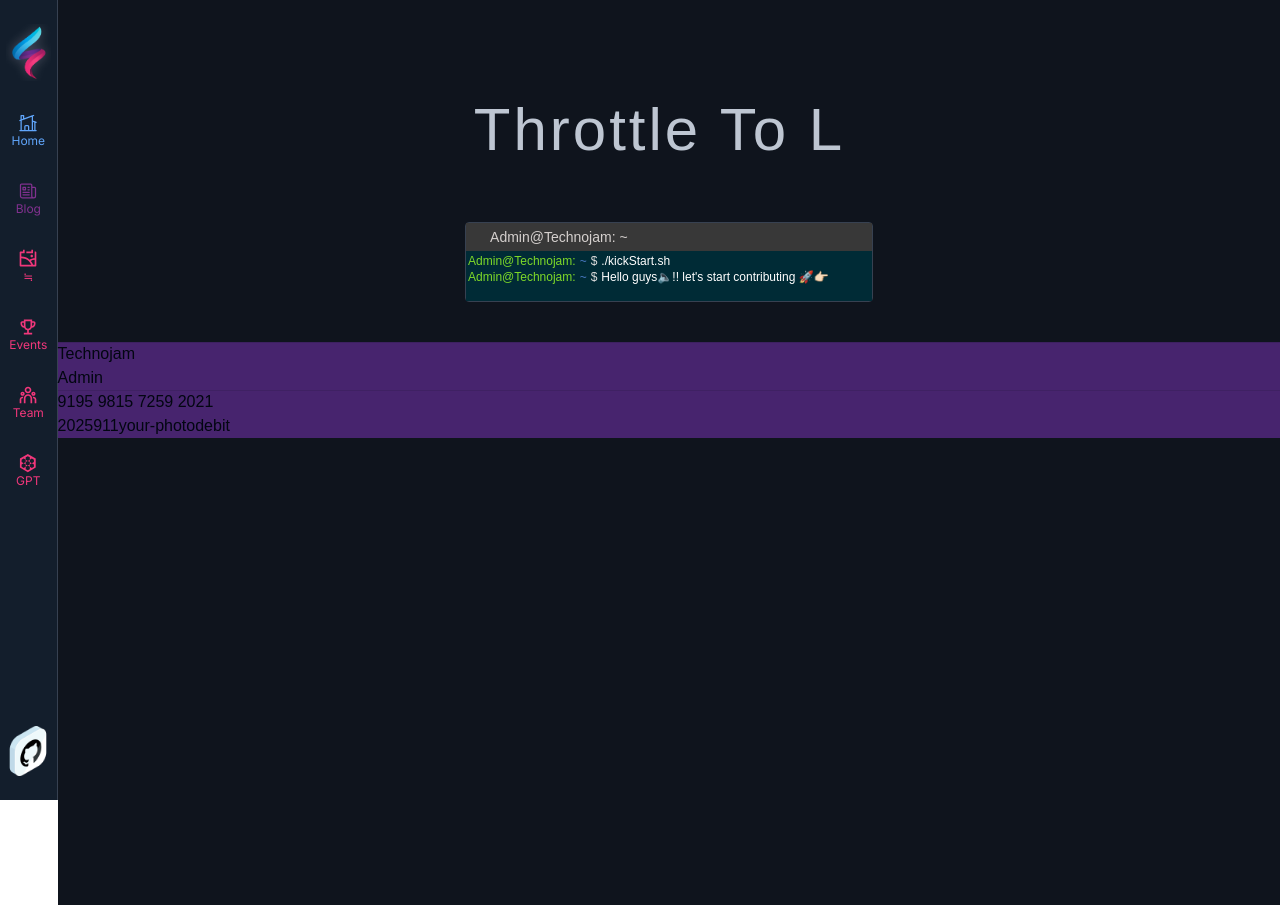
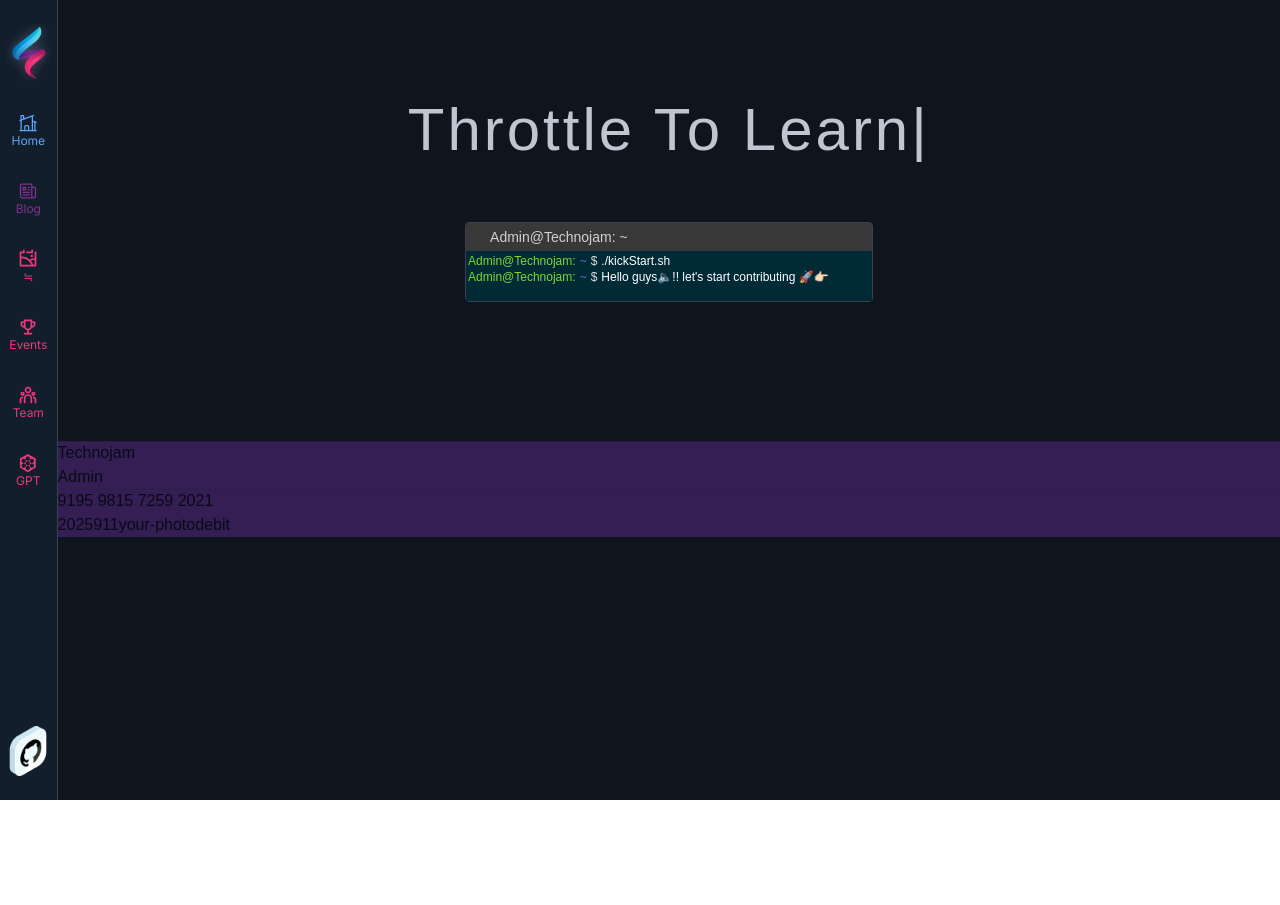
Before and after one commit to developers-sky/technojam-x, a Next.js app: page / in a window 1280 px wide. Shown: the top 905 px of the page. After the commit the page ends 800 px from the top, so only its background shows below. Built offline with nearby package versions, Linux system fonts and the light colour scheme; a web font is replaced by a local one.

Commit message:
Updated meta inf

```diff
--- a/src/app/layout.tsx
+++ b/src/app/layout.tsx
@@ -4,7 +4,7 @@ import "./globals.css";
 import Sidebar from "@/components/Sidebar";
 const inter = Inter({ subsets: ["latin"] });
 export const metadata: Metadata = {
-  title: "Technojam",
+  title: "Technojam | Galgotias Univeristy🎓",
   description: "Community",
 };
 export default function RootLayout({
--- a/src/app/page.tsx
+++ b/src/app/page.tsx
@@ -15,9 +15,7 @@ export default function Home() {
       {isLoaded ? <div className="flex">
         <div className="w-[4.5vw] h-screen sticky top-0 left-0 bg-[#131E2C]"><Sidebar /></div>
         <div className="w-[95.5vw]">
-          <Hero />
-          <Hero />
-          <Hero />
+         <Hero />
         </div>
       </div> : <Loader />}
     </>)
```
